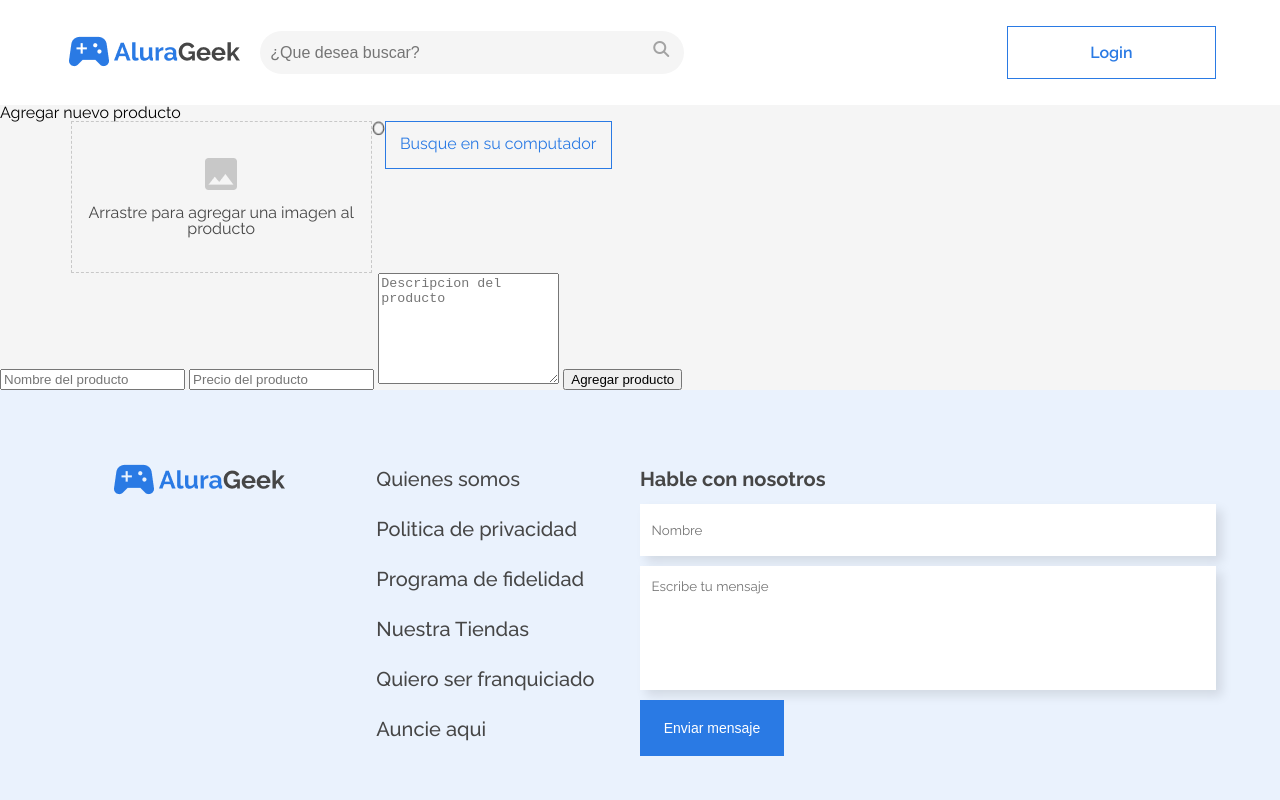
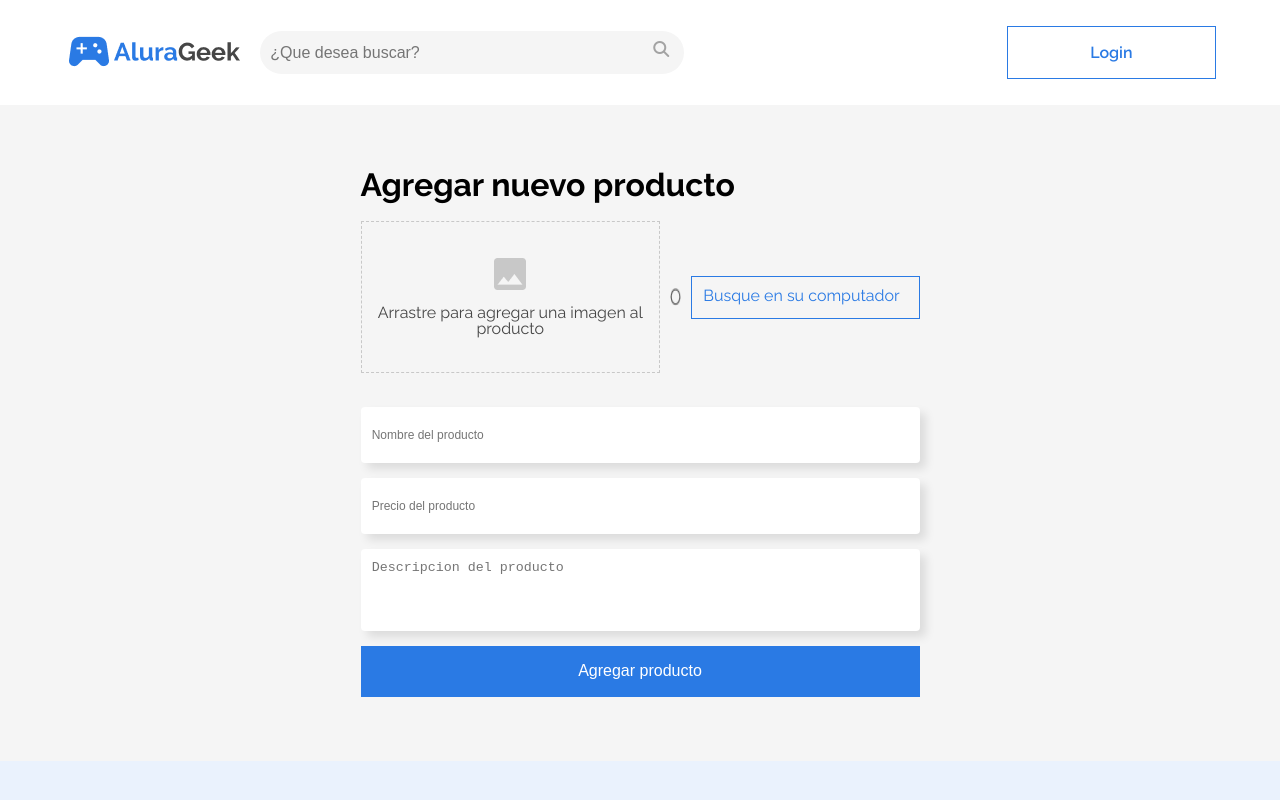
Before and after one commit to sole-arguello/Oracle-Alura-E-commerce-AluraGeek, a plain HTML site: page agregar-producto.html in a window 1280 px wide. Shown: the top 800 px of the page. Drawn offline with Linux system fonts and the light colour scheme.

```diff
--- a/agregar-producto.html
+++ b/agregar-producto.html
@@ -95,6 +95,6 @@
     </main>
 
     <script src="https://kit.fontawesome.com/26f759a832.js" crossorigin="anonymous"></script>
-    <script scr="./archivos-js/app.js" type="module"></script>
+
 </body>
 </html>
--- a/archivos-css/agragar-producto.css
+++ b/archivos-css/agragar-producto.css
@@ -1,17 +1,27 @@
 .seccion__agregar-producto{
     background-color: var(--background-gris-claro);
     display: flex;
+    justify-content: center;
+    padding: 5% 0;
 }
     .agregar-producto__contenidoTodo{
+        display: flex;
+        flex-direction: column;
+
 
     }
         .agregar-producto__titulo{
-
+            font-size: 32px;
+            font-weight: 700;
+            margin-bottom: 20px;
         }
 
         .agregar-producto__caontenido-imagen-btn{
             display: flex;
-            justify-content: center;
+            align-items: center;
+            gap: 10px;
+            width: 100%;
+            padding: 0 0 6% 0;
         }
             .agregar-producto__contenido--imagen-arrastre{
                 width: 301px;
@@ -37,10 +47,10 @@
                 }
             .agregar-producto__imagen-letra{
                 width: 2%;
-                height: 2%;
+                height: 12%;
             }
             .agregar-producto__btn--buquedaImagen{
-                width: 197px;
+                width: 205px;
                 height: 19px;
                 font-size: 16px;
                 font-weight: 400;
@@ -50,16 +60,53 @@
             }
             .agregar-producto__form{
 
+                display: flex;
+                flex-direction: column;
             }
-                .agregar-producto__form--producto{
-
-                }
+                .agregar-producto__form--producto,
                 .agregar-producto__form--precio{
 
+                   width: 559px;
+                   height: 56px;
+                   color: var(--color-gris-palido);
+                   font-size: 12px;
+                   font-weight: 400;
+                   border: none;
+                   border-radius: 4px;
+                   margin-bottom: 15px;
+                   box-sizing: border-box;
+                   padding: 0 0 0 2%;
+                   box-shadow: var(--sombra-input);
                 }
+
                 .agregar-producto__form--descripcion{
 
+                    width: 559px;
+                    height: 82px;
+                    resize: none;
+                    border-radius: 4px;
+                    border: none;
+                    box-sizing: border-box;
+                    margin-bottom: 15px;
+                    padding: 2% 0 0 2%;
+                    box-shadow: var(--sombra-input);
                 }
                 .agregar-producto__form--btn-agregar{
+                    width: 559px;
+                    height: 51px;
+                    font-size: 16px;
+                    color: var(--color-blanco);
+                    background-color: var(--color-azul);
+                    border: none;
+                }
 
-                }
+
+@media screen and (max-width: 768px) {
+
+
+}
+
+@media screen and (max-width: 480px) {
+
+
+}
--- a/archivos-css/seccion-contacto.css
+++ b/archivos-css/seccion-contacto.css
@@ -43,6 +43,7 @@
             font-family: var(--Releway);
             color: var(--color-gris-palido);
             border: none;
+            border-radius: 4px;
             padding: 2% 0 2% 2%;
             margin-bottom: 10px;
             height: 29px;
@@ -58,6 +59,7 @@
             margin-bottom: 10px;
             padding: 2% 0 0 2%;
             border: none;
+            border-radius: 4px;
             color: var(--color-gris-intenso);
             box-sizing: border-box;
             box-shadow: var(--sombra-input);
```
Also changed, not shown: archivos-crud/ver-productos.js (+7 -46 lines), index.html (+1 -0 lines), productos.html (+7 -1 lines).
